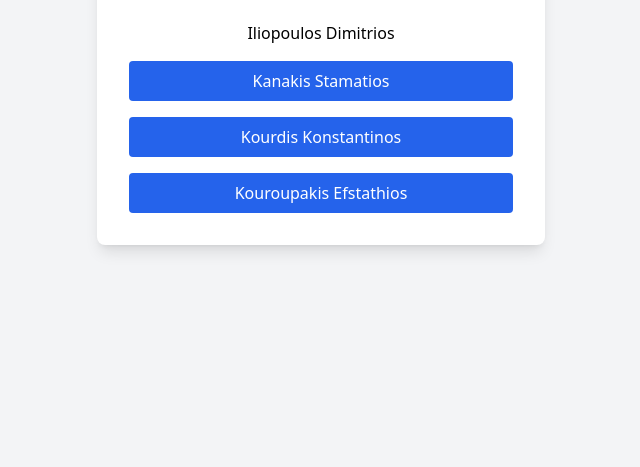
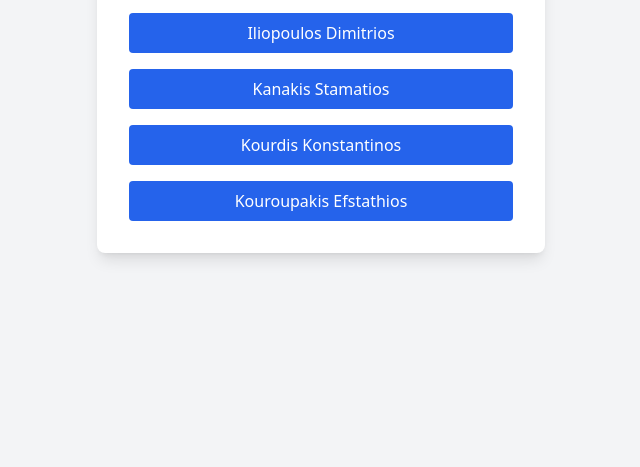
Before and after one commit to stamates05/team-profile, a plain HTML site: page index.html in a window 1280 px wide. Shown: the part 333-800 px from the top of the page, without its empty margins (319-959 px from the left). Drawn offline with nearby package versions, Linux system fonts and the light colour scheme.

Commit message:
Update index.html

```diff
--- a/index.html
+++ b/index.html
@@ -11,7 +11,7 @@
     <h1 class="text-3xl font-bold mb-4 text-gray-800">Our Team</h1>
     <p class="text-gray-600 mb-6">Connect with us on LinkedIn!</p>
     <div class="space-y-4">
-        <a href="https://www.linkedin.com/in/dimitrios-iliopoulos-7841a0355/?utm_source=share&utm_campaign=share_via&utm_content=profile&utm_medium=android_app">Iliopoulos Dimitrios</a>
+        <a href="https://www.linkedin.com/in/dimitrios-iliopoulos-7841a0355/?utm_source=share&utm_campaign=share_via&utm_content=profile&utm_medium=android_app" class="block bg-blue-600 text-white py-2 px-4 rounded hover:bg-blue-700 transition" >Iliopoulos Dimitrios</a>
         <a href="https://www.linkedin.com/in/stamatios-kanakis/" class="block bg-blue-600 text-white py-2 px-4 rounded hover:bg-blue-700 transition">Kanakis Stamatios</a>
         <a href="https://www.linkedin.com/in/konstantinos-kourdis-2108312b0/" class="block bg-blue-600 text-white py-2 px-4 rounded hover:bg-blue-700 transition">Kourdis Konstantinos</a>
         <a href="https://www.linkedin.com/in/efstathioskouroupakis/" target="_blank" class="block bg-blue-600 text-white py-2 px-4 rounded hover:bg-blue-700 transition">Kouroupakis Efstathios</a>
```
